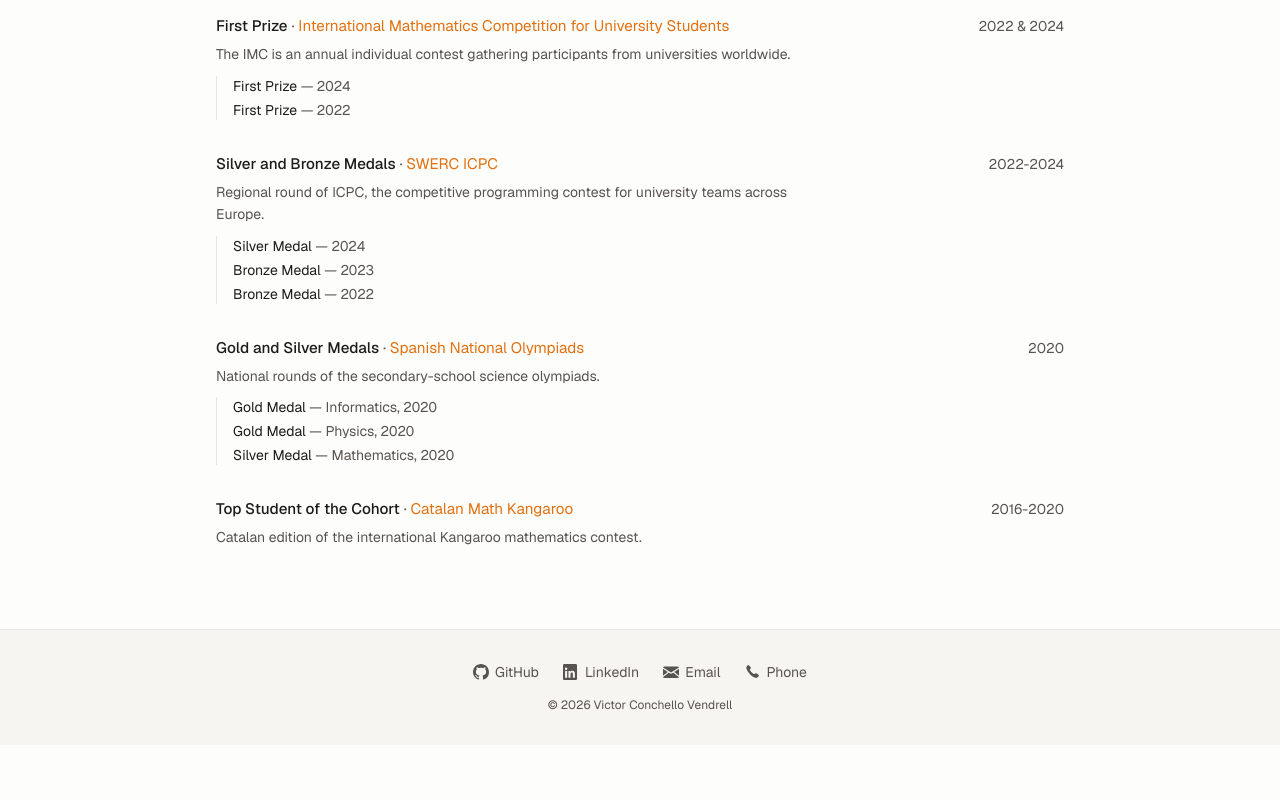
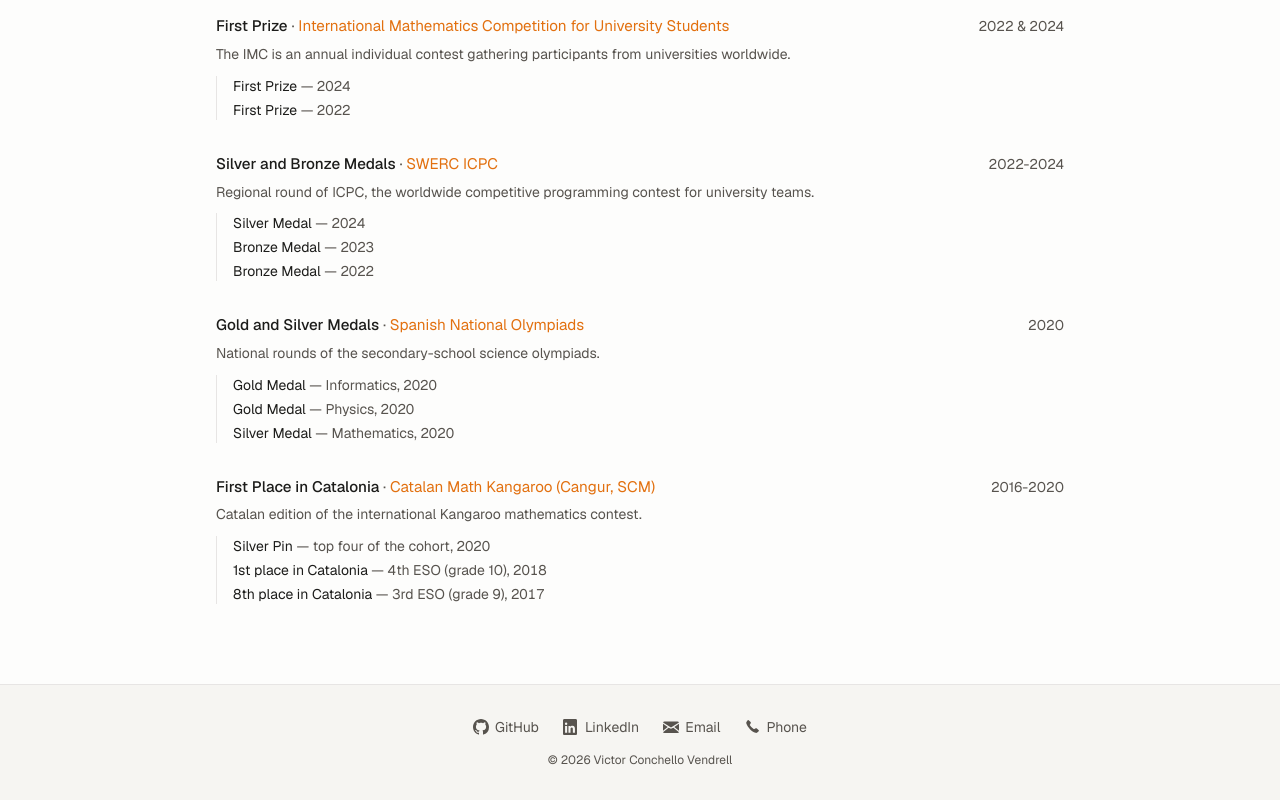
Before and after one commit to Victoriano012/PersonalWeb, a Next.js app: page /awards in a window 1280 px wide. Shown: the part 425-1225 px from the top of the page. Before the commit the page ends 1170 px from the top, so only its background shows below. Built offline with nearby package versions, Linux system fonts and the light colour scheme; no server answers.

Commit message:
Fix competitive-programming wording and drop the World Finals clause

```diff
--- a/src/data/awards.ts
+++ b/src/data/awards.ts
@@ -19,8 +19,7 @@ export const awards: Award[] = [
     title: "Winner",
     org: "HackUPC",
     year: "2024",
-    description:
-      "Barcelona's largest student hackathon, held at UPC.",
+    description: "Barcelona's largest student hackathon, held at UPC.",
   },
   {
     title: "First Prize",
@@ -38,7 +37,7 @@ export const awards: Award[] = [
     org: "SWERC ICPC",
     year: "2022-2024",
     description:
-      "Regional round of ICPC, the competitive programming contest for university teams across Europe.",
+      "Regional round of ICPC, the worldwide competitive programming contest for university teams.",
     items: [
       { label: "Silver Medal", year: "2024" },
       { label: "Bronze Medal", year: "2023" },
@@ -49,8 +48,7 @@ export const awards: Award[] = [
     title: "Gold and Silver Medals",
     org: "Spanish National Olympiads",
     year: "2020",
-    description:
-      "National rounds of the secondary-school science olympiads.",
+    description: "National rounds of the secondary-school science olympiads.",
     items: [
       { label: "Gold Medal", year: "2020", detail: "Informatics" },
       { label: "Gold Medal", year: "2020", detail: "Physics" },
@@ -58,10 +56,27 @@ export const awards: Award[] = [
     ],
   },
   {
-    title: "Top Student of the Cohort",
-    org: "Catalan Math Kangaroo",
+    // Placements verified against the official SCM/Cangur prize lists:
+    //   2020 Silver Pin: https://cangur.org/cangur/cang2020/
+    //   2018, 1st of 4t ESO with 141.25 pts: https://cangur.org/cangur/cang2018/informacions/premis/index.php
+    //   2017, "8, ex aequo" of 3r ESO: https://cangur.org/cangur/cang2017/premis/index.php
+    title: "First Place in Catalonia",
+    org: "Catalan Math Kangaroo (Cangur, SCM)",
     year: "2016-2020",
     description:
       "Catalan edition of the international Kangaroo mathematics contest.",
+    items: [
+      { label: "Silver Pin", year: "2020", detail: "top four of the cohort" },
+      {
+        label: "1st place in Catalonia",
+        year: "2018",
+        detail: "4th ESO (grade 10)",
+      },
+      {
+        label: "8th place in Catalonia",
+        year: "2017",
+        detail: "3rd ESO (grade 9)",
+      },
+    ],
   },
 ];
```
